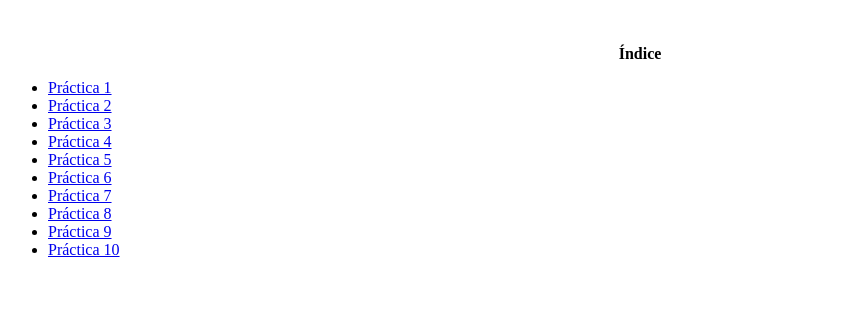
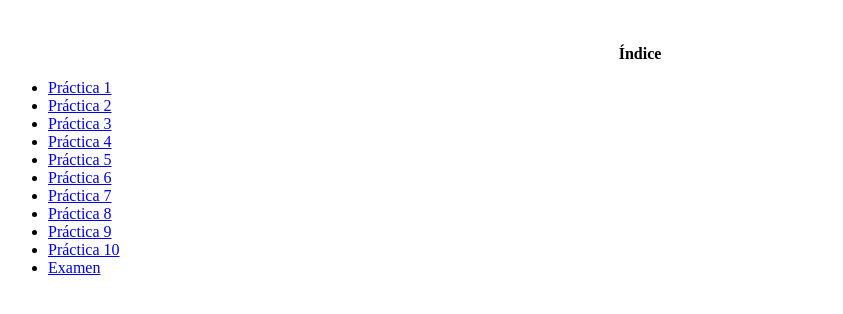
Before and after one commit to paulapm01/paulapm01.github.io, a plain HTML site: page index.html in a window 1280 px wide. Shown: the part 106-420 px from the top of the page, without its empty margins (0-843 px from the left). Drawn offline with Linux system fonts and the light colour scheme.

Commit message:
Indice nuevo

```diff
--- a/index.html
+++ b/index.html
@@ -10,7 +10,8 @@
     p.titulo {
       font-size: 3em;
       font-weight: bold;
-    text-align: center;    }
+      text-align: center;
+    }
   </style>
 </head>
 
@@ -29,6 +30,7 @@
       <li><a href="p8.html">Práctica 8</a></li>
       <li><a href="p9.html">Práctica 9</a></li>
       <li><a href="p10.html">Práctica 10</a></li>
+      <li><a href="examen.html">Examen</a></li>
     </ul>
   </header>
 </body>
```
